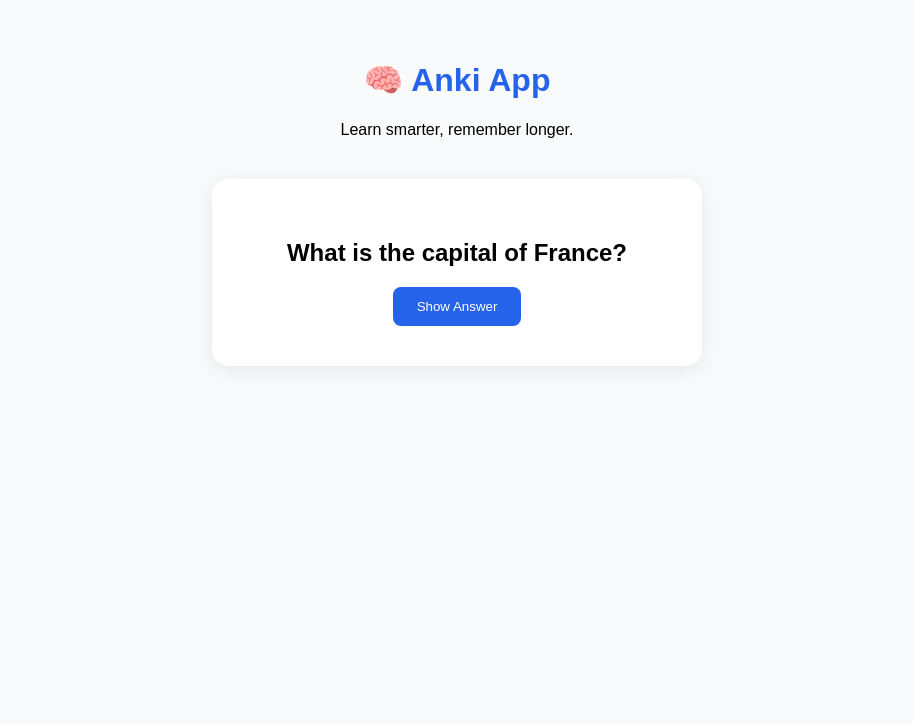
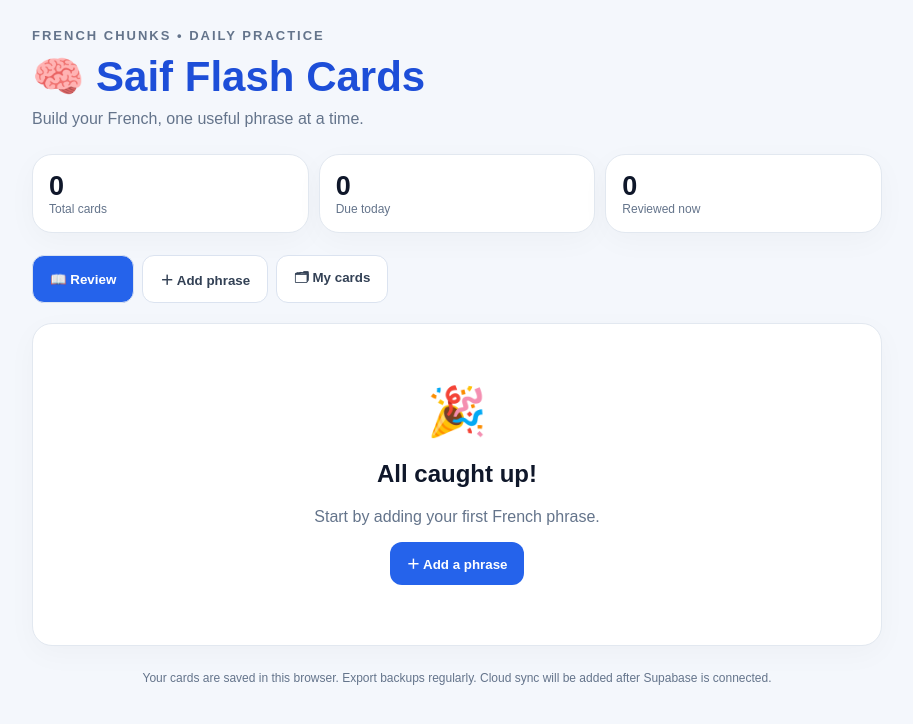
Before and after one commit to saifeddinehfn/anki-app, a Next.js app: page / in a window 1280 px wide. Shown: the top 724 px of the page, without its empty margins (183-1096 px from the left). Built offline with nearby package versions, Linux system fonts and the light colour scheme.

Commit message:
Build Saif Flash Cards with five-level spaced repetition and local saved decks

```diff
--- a/app/page.jsx
+++ b/app/page.jsx
@@ -1,52 +1,122 @@
+"use client";
+import { useEffect, useMemo, useState } from "react";
 
-"use client";
-
-import { useState } from "react";
+const KEY = "saif-flash-cards-v1";
+const LEVELS = [
+  { label: "Very Hard", days: 0.04, color: "#dc2626" },
+  { label: "Hard", days: 1, color: "#ea580c" },
+  { label: "Normal", days: 3, color: "#ca8a04" },
+  { label: "Easy", days: 7, color: "#16a34a" },
+  { label: "Very Easy", days: 21, color: "#2563eb" },
+];
+const DAY = 86400000;
+const btn = { border: "0", borderRadius: 12, padding: "12px 17px", fontWeight: 700, cursor: "pointer" };
+const input = { width: "100%", padding: 14, border: "1px solid #cbd5e1", borderRadius: 12, font: "inherit", boxSizing: "border-box", background: "#fff", color: "#0f172a" };
 
 export default function Home() {
-  const [showAnswer, setShowAnswer] = useState(false);
-
+  const [cards, setCards] = useState([]);
+  const [loaded, setLoaded] = useState(false);
+  const [tab, setTab] = useState("review");
+  const [front, setFront] = useState("");
+  const [back, setBack] = useState("");
+  const [notes, setNotes] = useState("");
+  const [revealed, setRevealed] = useState(false);
+  const [sessionDone, setSessionDone] = useState(0);
+  const [now, setNow] = useState(Date.now());
+  useEffect(() => {
+    try { const stored = JSON.parse(localStorage.getItem(KEY) || "[]"); if (Array.isArray(stored)) setCards(stored); } catch {}
+    setLoaded(true);
+  }, []);
+  useEffect(() => { if (loaded) localStorage.setItem(KEY, JSON.stringify(cards)); }, [cards, loaded]);
+  const due = useMemo(() => cards.filter(c => (c.dueAt || 0) <= now).sort((a,b) => (a.dueAt || 0) - (b.dueAt || 0)), [cards, now]);
+  const active = due[0];
+  function addCard(e) {
+    e.preventDefault();
+    if (!front.trim() || !back.trim()) return;
+    setCards(old => [...old, { id: crypto.randomUUID(), front: front.trim(), back: back.trim(), notes: notes.trim(), dueAt: Date.now(), interval: 0, reviews: 0, lastLevel: null }]);
+    setFront(""); setBack(""); setNotes(""); setNow(Date.now()); setTab("cards");
+  }
+  function rate(index) {
+    if (!active) return;
+    const level = LEVELS[index];
+    // Very Hard: ~1 hour; Hard: 1 day; Normal: 3 days; Easy: 7 days; Very Easy: 21 days.
+    // Repeated successes grow the interval, while hard ratings reset it.
+    const previous = active.interval || 0;
+    const days = index < 2 ? level.days : Math.max(level.days, previous * [0, 0, 1.5, 2, 2.5][index]);
+    const next = Date.now() + days * DAY;
+    setCards(old => old.map(c => c.id === active.id ? { ...c, dueAt: next, interval: days, reviews: (c.reviews || 0) + 1, lastLevel: level.label } : c));
+    setRevealed(false); setSessionDone(x => x + 1); setNow(Date.now());
+  }
+  function remove(id) { if (window.confirm("Delete this flashcard?")) setCards(old => old.filter(c => c.id !== id)); }
+  function exportCards() {
+    const blob = new Blob([JSON.stringify(cards, null, 2)], { type: "application/json" });
+    const url = URL.createObjectURL(blob); const a = document.createElement("a"); a.href = url; a.download = "saif-flash-cards-backup.json"; a.click(); URL.revokeObjectURL(url);
+  }
+  async function importCards(e) {
+    const file = e.target.files?.[0]; if (!file) return;
+    try {
+      const parsed = JSON.parse(await file.text());
+      if (!Array.isArray(parsed) || !parsed.every(c => typeof c.front === "string" && typeof c.back === "string")) throw Error();
+      setCards(old => [...old, ...parsed.map(c => ({ ...c, id: crypto.randomUUID(), dueAt: Number(c.dueAt) || Date.now() }))]);
+      setNow(Date.now());
+    } catch { alert("Invalid backup file"); }
+    e.target.value = "";
+  }
+  const cardStyle = { background: "#fff", border: "1px solid #e2e8f0", borderRadius: 20, padding: 24, boxShadow: "0 8px 30px #0f172a08" };
   return (
-    <main style={{
-      minHeight: "100vh",
-      background: "#f8fafc",
-      padding: "40px 20px",
-      fontFamily: "Arial, sans-serif",
-      textAlign: "center"
-    }}>
-      <h1 style={{ color: "#2563eb" }}>
-        🧠 Anki App
-      </h1>
-
-      <p>Learn smarter, remember longer.</p>
-
-      <div style={{
-        background: "white",
-        padding: "40px 20px",
-        borderRadius: "16px",
-        maxWidth: "450px",
-        margin: "40px auto",
-        boxShadow: "0 4px 20px #00000015"
-      }}>
-        <h2>
-          {showAnswer
-            ? "Paris 🇫🇷"
-            : "What is the capital of France?"}
-        </h2>
-
-        <button
-          onClick={() => setShowAnswer(!showAnswer)}
-          style={{
-            background: "#2563eb",
-            color: "white",
-            border: "none",
-            padding: "12px 24px",
-            borderRadius: "8px",
-            cursor: "pointer"
-          }}
-        >
-          {showAnswer ? "Show Question" : "Show Answer"}
-        </button>
+    <main style={{ minHeight: "100vh", background: "#f4f7fc", color: "#0f172a", fontFamily: "Arial, sans-serif", padding: "28px 16px 60px" }}>
+      <div style={{ maxWidth: 850, margin: "0 auto" }}>
+        <header style={{ marginBottom: 26 }}>
+          <div style={{ fontSize: 13, color: "#64748b", fontWeight: 700, letterSpacing: 2 }}>FRENCH CHUNKS • DAILY PRACTICE</div>
+          <h1 style={{ margin: "9px 0", fontSize: "clamp(28px, 5vw, 42px)", color: "#1d4ed8" }}>🧠 Saif Flash Cards</h1>
+          <p style={{ color: "#64748b", margin: 0 }}>Build your French, one useful phrase at a time.</p>
+        </header>
+        <div style={{ display: "grid", gridTemplateColumns: "repeat(3, 1fr)", gap: 10, marginBottom: 22 }}>
+          {[["Total cards", cards.length], ["Due today", due.length], ["Reviewed now", sessionDone]].map(([label, value]) =>
+            <div key={label} style={{ ...cardStyle, padding: 16 }}><div style={{ fontSize: 27, fontWeight: 800 }}>{value}</div><div style={{ fontSize: 12, color: "#64748b" }}>{label}</div></div>)}
+        </div>
+        <nav style={{ display: "flex", flexWrap: "wrap", gap: 8, marginBottom: 20 }}>
+          {[["review", "📖 Review"], ["add", "＋ Add phrase"], ["cards", "🗂 My cards"]].map(([id,label]) =>
+            <button key={id} onClick={() => { setTab(id); setRevealed(false); setNow(Date.now()); }} style={{ ...btn, background: tab === id ? "#2563eb" : "#fff", color: tab === id ? "#fff" : "#334155", border: "1px solid #dbe3f0" }}>{label}</button>)}
+        </nav>
+        {tab === "review" && <section style={cardStyle}>
+          {!loaded ? <p>Loading...</p> : !active ? <div style={{ textAlign: "center", padding: "36px 10px" }}>
+            <div style={{ fontSize: 48 }}>🎉</div><h2>All caught up!</h2>
+            <p style={{ color: "#64748b" }}>{cards.length ? "No cards are due right now. Come back when your next review is ready." : "Start by adding your first French phrase."}</p>
+            <button style={{ ...btn, background: "#2563eb", color: "white" }} onClick={() => setTab("add")}>＋ Add a phrase</button>
+          </div> : <div style={{ textAlign: "center" }}>
+            <div style={{ color: "#64748b", fontSize: 13, marginBottom: 24 }}>YOUR FRENCH CHUNK</div>
+            <div style={{ fontSize: "clamp(22px, 4vw, 32px)", fontWeight: 750, minHeight: 90, whiteSpace: "pre-wrap", overflowWrap: "anywhere" }}>{revealed ? active.back : active.front}</div>
+            {revealed && active.notes && <p style={{ color: "#64748b", whiteSpace: "pre-wrap" }}>{active.notes}</p>}
+            {!revealed ? <button style={{ ...btn, background: "#2563eb", color: "white", marginTop: 12 }} onClick={() => setRevealed(true)}>Show answer</button> :
+              <><p style={{ color: "#64748b", fontSize: 14, marginTop: 22 }}>How well did you remember it?</p>
+                <div style={{ display: "flex", flexWrap: "wrap", gap: 8, justifyContent: "center" }}>{LEVELS.map((level,i) =>
+                  <button key={level.label} onClick={() => rate(i)} style={{ ...btn, background: level.color, color: "white", fontSize: 13 }}>{level.label}</button>)}</div>
+                <p style={{ color: "#94a3b8", fontSize: 12 }}>Very Hard ≈ 1 hour · Hard 1 day · Normal 3 days · Easy 7 days · Very Easy 21 days (longer with progress)</p>
+              </>}
+          </div>}
+        </section>}
+        {tab === "add" && <section style={cardStyle}><h2 style={{ marginTop: 0 }}>Add a French chunk</h2>
+          <form onSubmit={addCard} style={{ display: "grid", gap: 14 }}>
+            <label>Front — French sentence<textarea required value={front} onChange={e => setFront(e.target.value)} placeholder="J'ai hâte de te voir." rows={3} style={{ ...input, resize: "vertical", marginTop: 7 }}/></label>
+            <label>Back — meaning / translation<textarea required value={back} onChange={e => setBack(e.target.value)} placeholder="I can't wait to see you. / متشوق نشوفك" rows={3} style={{ ...input, resize: "vertical", marginTop: 7 }}/></label>
+            <label>Extra notes (optional)<textarea value={notes} onChange={e => setNotes(e.target.value)} placeholder="When to use it, pronunciation..." rows={2} style={{ ...input, resize: "vertical", marginTop: 7 }}/></label>
+            <button type="submit" style={{ ...btn, background: "#2563eb", color: "white" }}>Save flashcard</button>
+          </form></section>}
+        {tab === "cards" && <section style={cardStyle}><h2 style={{ marginTop: 0 }}>My flashcards ({cards.length})</h2>
+          <div style={{ display: "flex", flexWrap: "wrap", gap: 10, marginBottom: 18 }}>
+            <button style={{ ...btn, background: "#e0e7ff", color: "#1d4ed8" }} onClick={exportCards}>⬇ Export backup</button>
+            <label style={{ ...btn, background: "#e2e8f0", cursor: "pointer" }}>⬆ Import backup<input type="file" accept=".json,application/json" onChange={importCards} style={{ display: "none" }}/></label>
+          </div>
+          {!cards.length && <p style={{ color: "#64748b" }}>No cards yet. Add your first phrase!</p>}
+          <div style={{ display: "grid", gap: 12 }}>{cards.map(c => <div key={c.id} style={{ border: "1px solid #e2e8f0", borderRadius: 14, padding: 15 }}>
+            <strong style={{ whiteSpace: "pre-wrap", overflowWrap: "anywhere" }}>{c.front}</strong>
+            <p style={{ color: "#475569", whiteSpace: "pre-wrap", overflowWrap: "anywhere" }}>{c.back}</p>
+            <small style={{ color: "#64748b" }}>{c.lastLevel || "New"} · {c.dueAt <= now ? "Due now" : "Next: " + new Date(c.dueAt).toLocaleString()}</small>
+            <div><button onClick={() => remove(c.id)} style={{ ...btn, background: "#fee2e2", color: "#991b1b", marginTop: 10, padding: "8px 12px" }}>Delete</button></div>
+          </div>)}</div>
+        </section>}
+        <p style={{ textAlign: "center", color: "#64748b", fontSize: 12, marginTop: 25 }}>Your cards are saved in this browser. Export backups regularly. Cloud sync will be added after Supabase is connected.</p>
       </div>
     </main>
   );
```
